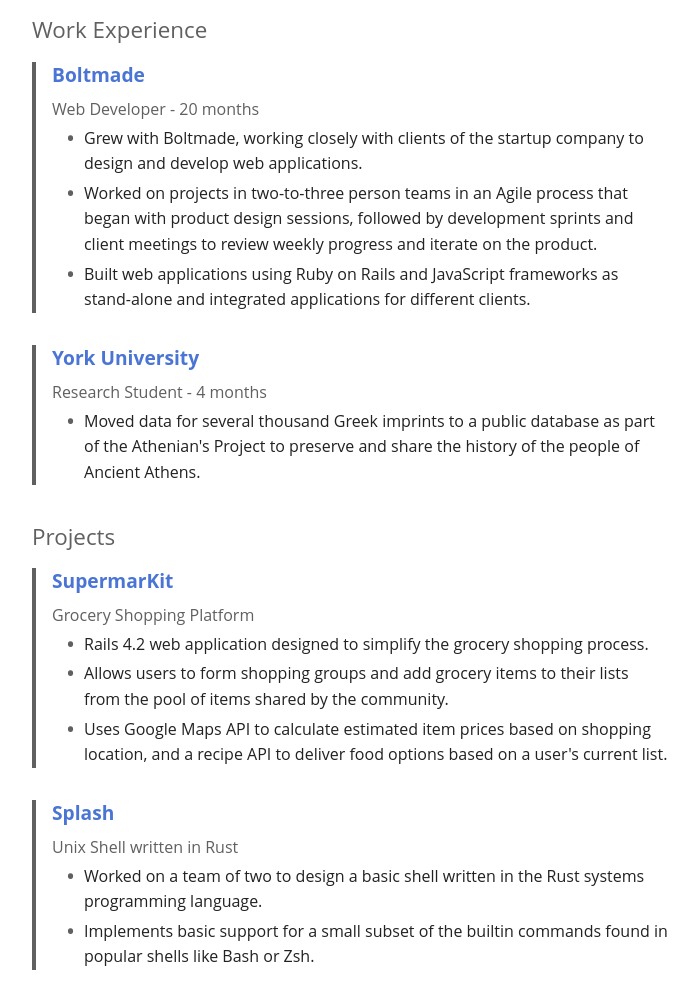
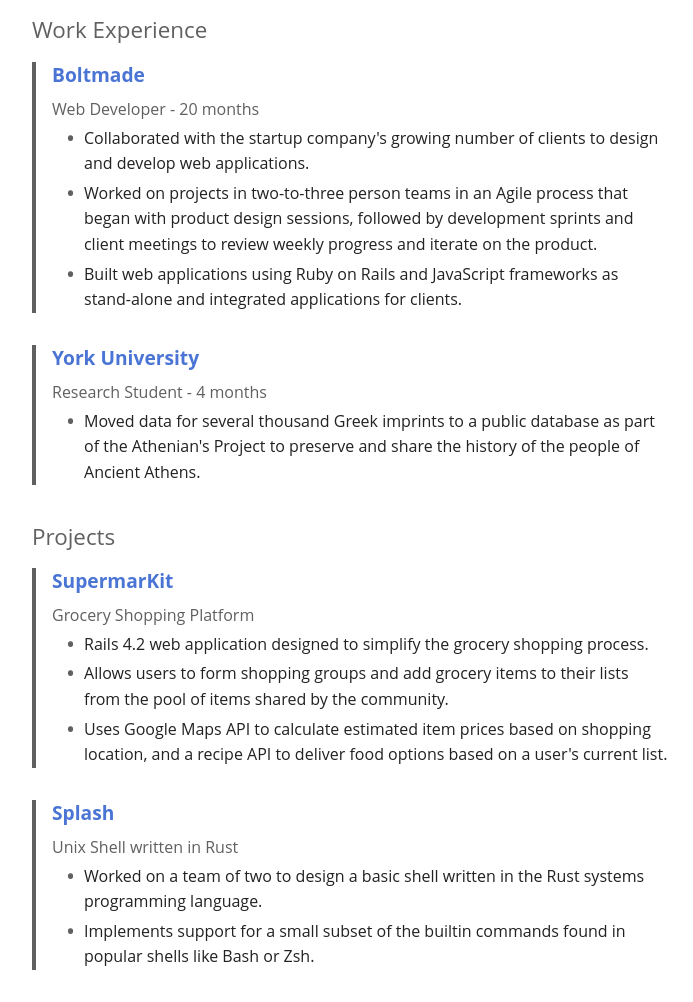
Before and after one commit to danReynolds/Resumes, a plain HTML site: page resume.html in a window 1280 px wide. Shown: the part 120-1122 px from the top of the page, 123-816 px from the left. Drawn offline with Linux system fonts and the light colour scheme.

Commit message:
small text changes

```diff
--- a/resume.html
+++ b/resume.html
@@ -30,14 +30,14 @@
                 <div class='summary'>
                   <ul>
                     <li>
-                      Grew with Boltmade, working closely with clients of the startup company to design and develop web applications.
+                      Collaborated with the startup company's growing number of clients to design and develop web applications.
                     </li>
                     <li>
                       Worked on projects in two-to-three person teams in an Agile process that began with product design sessions,
                       followed by development sprints and client meetings to review weekly progress and iterate on the product.
                     </li>
                     <li>
-                      Built web applications using Ruby on Rails and JavaScript frameworks as stand-alone and integrated applications for different clients.
+                      Built web applications using Ruby on Rails and JavaScript frameworks as stand-alone and integrated applications for clients.
                     </li>
                   </ul>
                 </div>
@@ -92,7 +92,7 @@
                       Worked on a team of two to design a basic shell written in the Rust systems programming language.
                     </li>
                     <li>
-                      Implements basic support for a small subset of the builtin commands found in popular shells like Bash or Zsh.
+                      Implements support for a small subset of the builtin commands found in popular shells like Bash or Zsh.
                     </li>
                   </ul>
                 </div>
```
